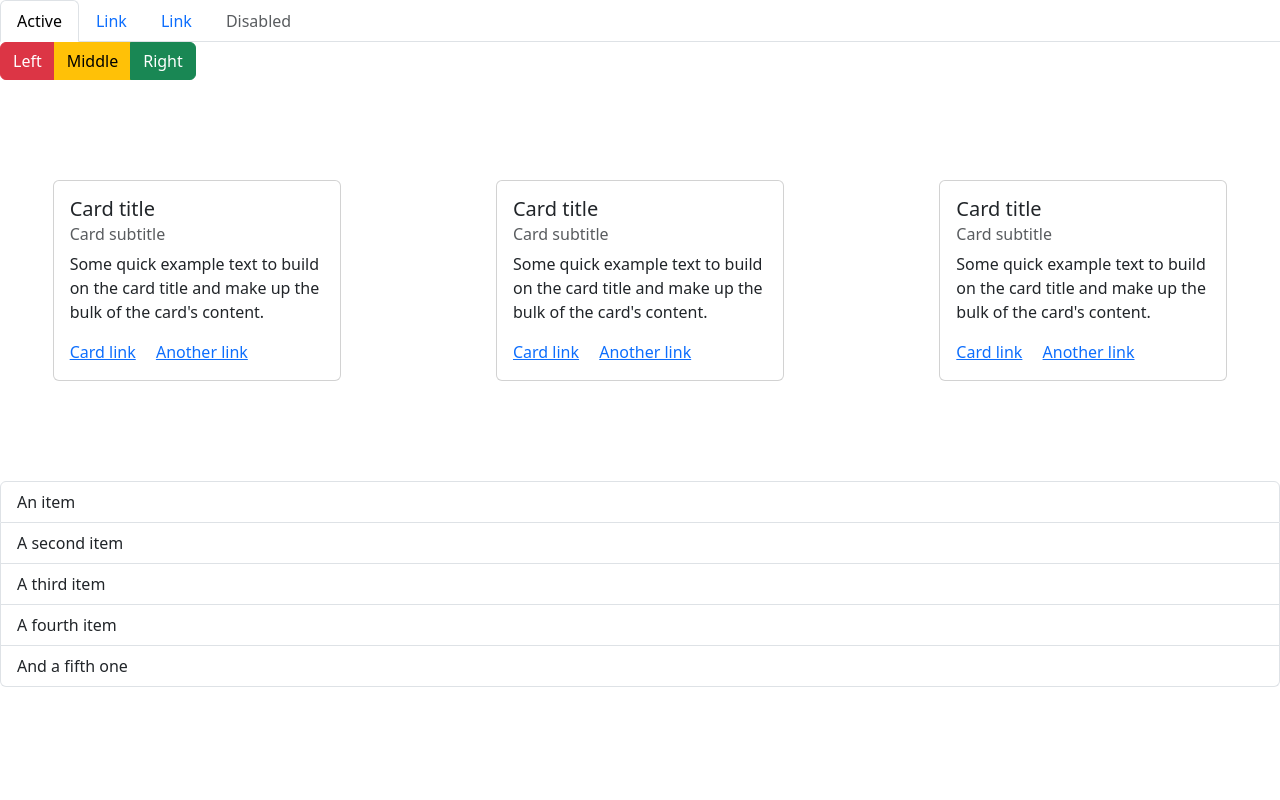
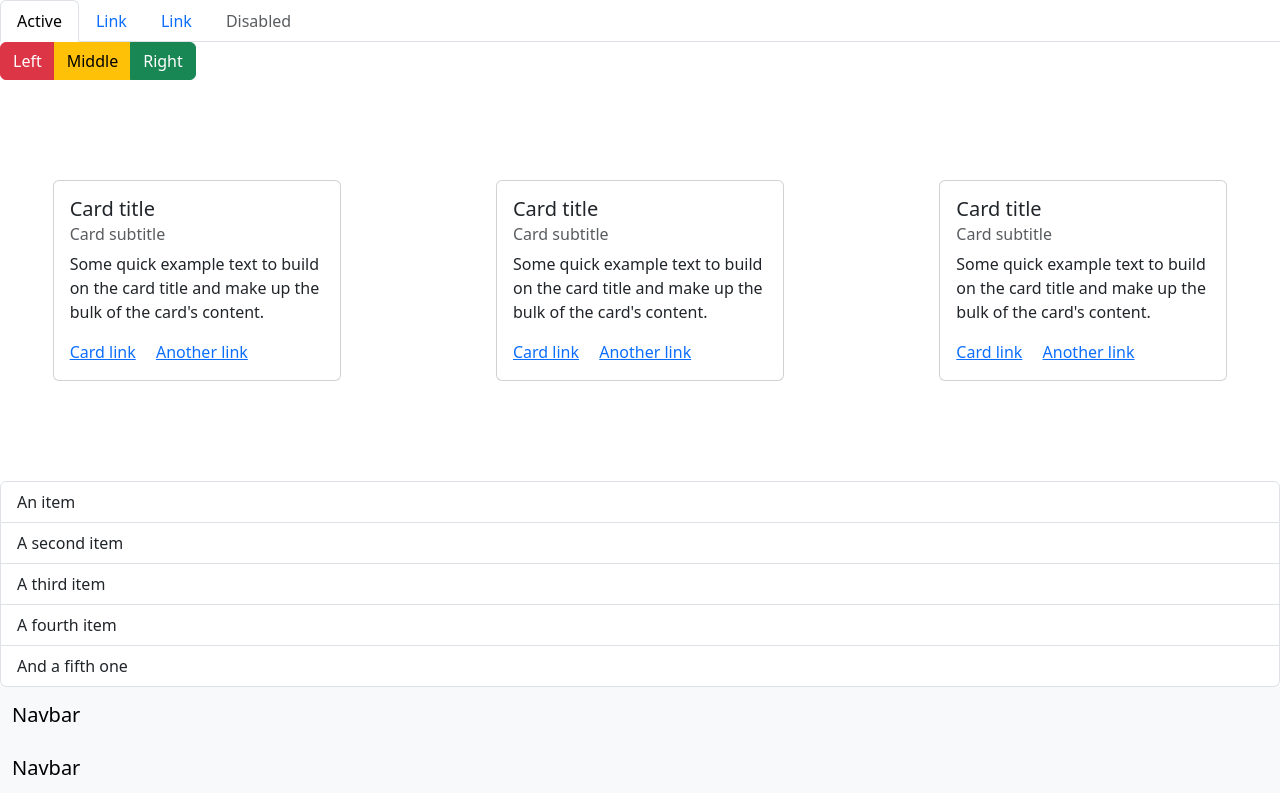
Before and after one commit to angeloLuna/practica-fca-git-batch-1-g-3, a plain HTML site: page index.html in a window 1280 px wide. Drawn offline with nearby package versions, Linux system fonts and the light colour scheme.

Commit message:
Agregado el footer

```diff
--- a/index.html
+++ b/index.html
@@ -1,12 +1,15 @@
 <!DOCTYPE html>
 <html lang="en">
+
 <head>
   <meta charset="UTF-8">
   <meta name="viewport" content="width=device-width, initial-scale=1.0">
   <title>Document</title>
-  <link href="https://cdn.jsdelivr.net/npm/bootstrap@5.3.3/dist/css/bootstrap.min.css" rel="stylesheet" integrity="sha384-QWTKZyjpPEjISv5WaRU9OFeRpok6YctnYmDr5pNlyT2bRjXh0JMhjY6hW+ALEwIH" crossorigin="anonymous">
+  <link href="https://cdn.jsdelivr.net/npm/bootstrap@5.3.3/dist/css/bootstrap.min.css" rel="stylesheet"
+    integrity="sha384-QWTKZyjpPEjISv5WaRU9OFeRpok6YctnYmDr5pNlyT2bRjXh0JMhjY6hW+ALEwIH" crossorigin="anonymous">
   <link rel="stylesheet" href="estilos.css">
 </head>
+
 <body>
 
   <ul class="nav nav-tabs">
@@ -37,7 +40,8 @@
       <div class="card-body">
         <h5 class="card-title">Card title</h5>
         <h6 class="card-subtitle mb-2 text-body-secondary">Card subtitle</h6>
-        <p class="card-text">Some quick example text to build on the card title and make up the bulk of the card's content.</p>
+        <p class="card-text">Some quick example text to build on the card title and make up the bulk of the card's
+          content.</p>
         <a href="#" class="card-link">Card link</a>
         <a href="#" class="card-link">Another link</a>
       </div>
@@ -46,7 +50,8 @@
       <div class="card-body">
         <h5 class="card-title">Card title</h5>
         <h6 class="card-subtitle mb-2 text-body-secondary">Card subtitle</h6>
-        <p class="card-text">Some quick example text to build on the card title and make up the bulk of the card's content.</p>
+        <p class="card-text">Some quick example text to build on the card title and make up the bulk of the card's
+          content.</p>
         <a href="#" class="card-link">Card link</a>
         <a href="#" class="card-link">Another link</a>
       </div>
@@ -55,7 +60,8 @@
       <div class="card-body">
         <h5 class="card-title">Card title</h5>
         <h6 class="card-subtitle mb-2 text-body-secondary">Card subtitle</h6>
-        <p class="card-text">Some quick example text to build on the card title and make up the bulk of the card's content.</p>
+        <p class="card-text">Some quick example text to build on the card title and make up the bulk of the card's
+          content.</p>
         <a href="#" class="card-link">Card link</a>
         <a href="#" class="card-link">Another link</a>
       </div>
@@ -72,5 +78,22 @@
     </ul>
   </div>
 
+  <div class="footer">
+    <!-- As a link -->
+    <nav class="navbar bg-body-tertiary">
+      <div class="container-fluid">
+        <a class="navbar-brand" href="#">Navbar</a>
+      </div>
+    </nav>
+
+    <!-- As a heading -->
+    <nav class="navbar bg-body-tertiary">
+      <div class="container-fluid">
+        <span class="navbar-brand mb-0 h1">Navbar</span>
+      </div>
+    </nav>
+  </div>
+
 </body>
+
 </html>
```
